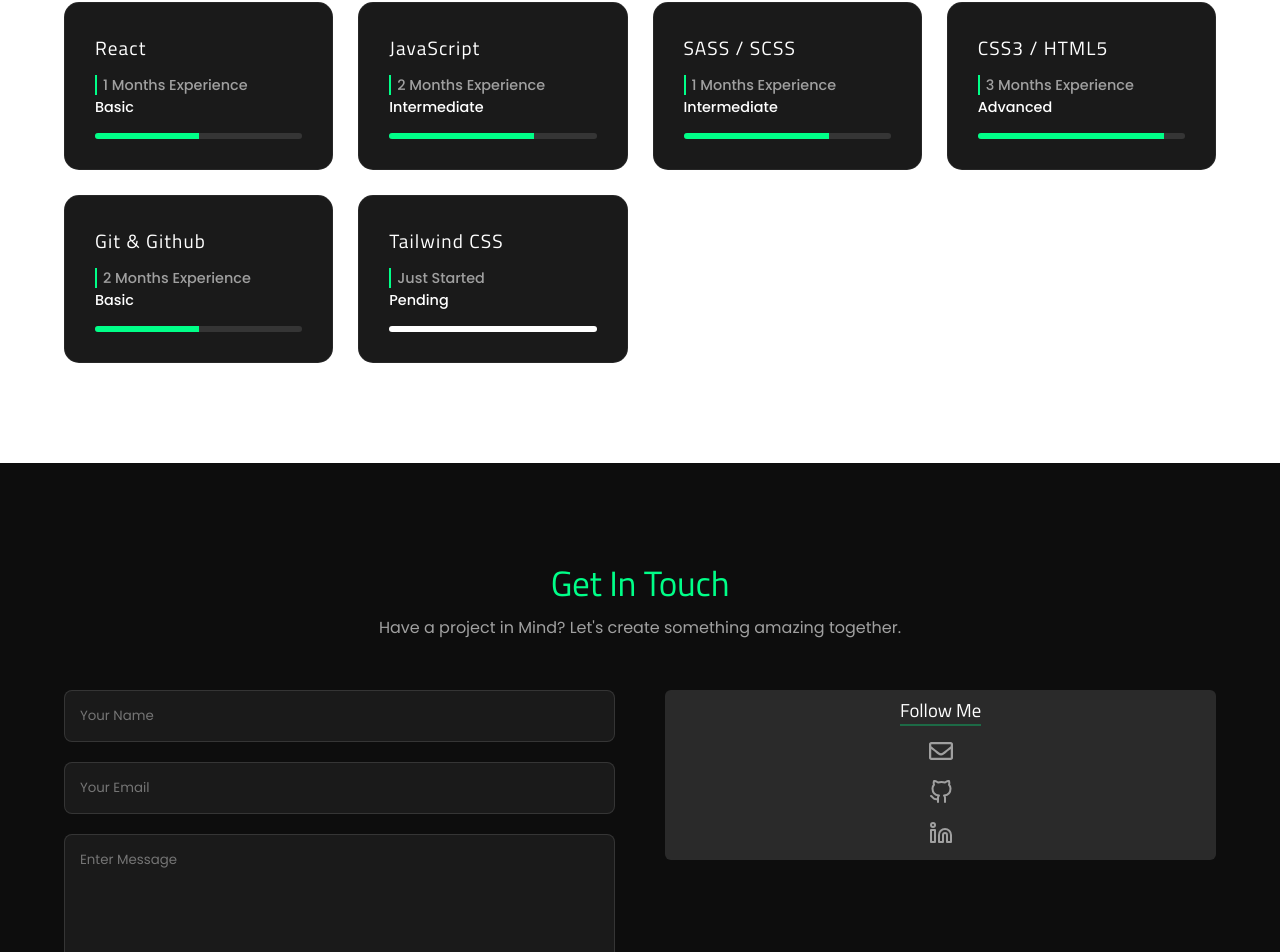
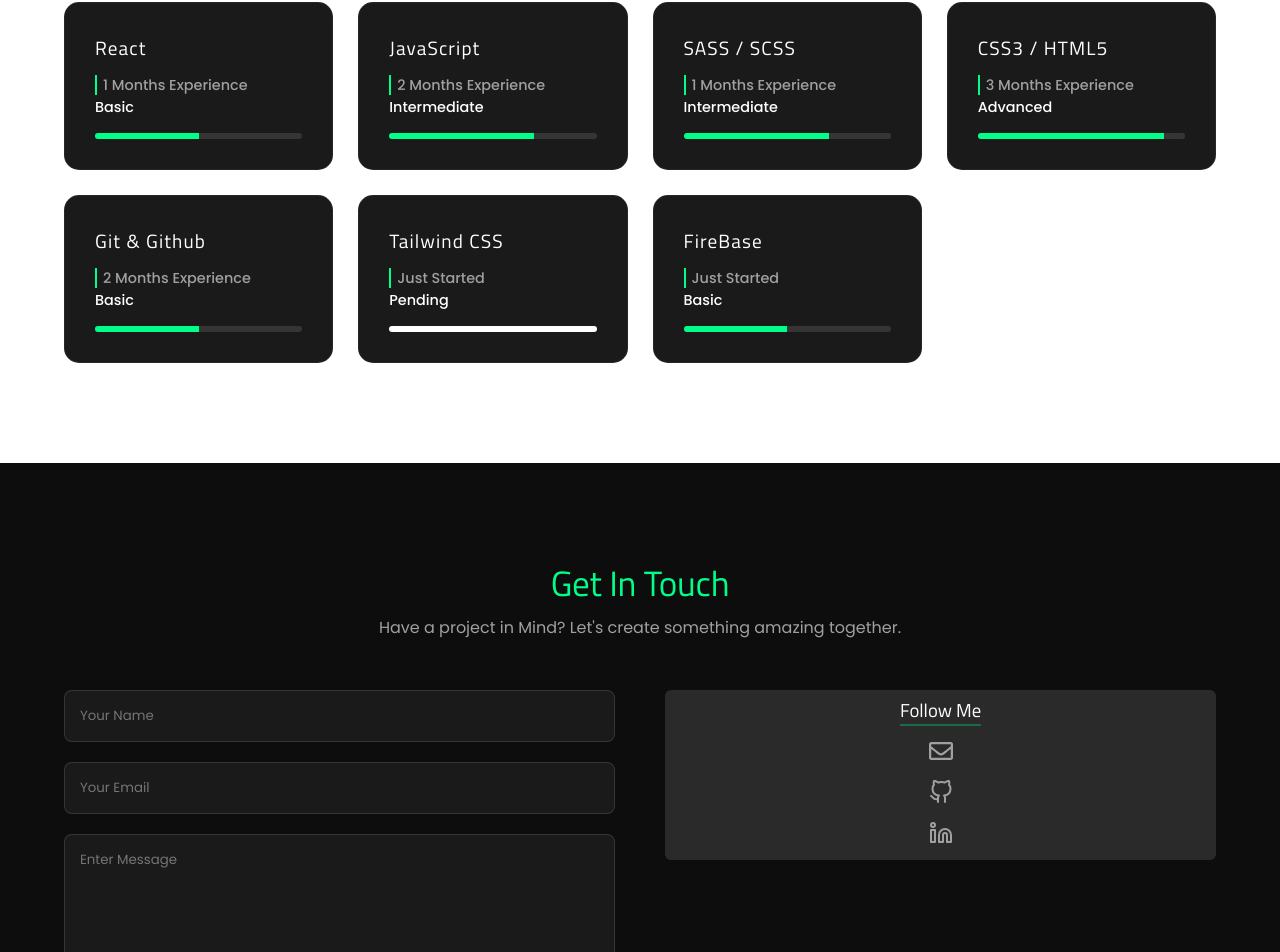
Before and after one commit to lakshan-beast/My-Portfolio, a React (Vite) app: page / in a window 1280 px wide. Shown: the part 3211-4163 px from the top of the page. Built offline with nearby package versions, Linux system fonts and the light colour scheme.

Commit message:
fix: add FireBase skill entry to the Skills section

```diff
--- a/src/components/SkillCard.jsx
+++ b/src/components/SkillCard.jsx
@@ -32,6 +32,7 @@
     { name: "CSS3 / HTML5", level: "Advanced", date: "January 02, 2026" },
     { name: "Git & Github", level: "Basic", date: "February 01, 2026" },
     { name: "Tailwind CSS", level: "Pending", date: "June 01, 2026" },
+    { name: "FireBase", level: "Basic", date: "May 01, 2026" },
   ];
 
   return (
```
